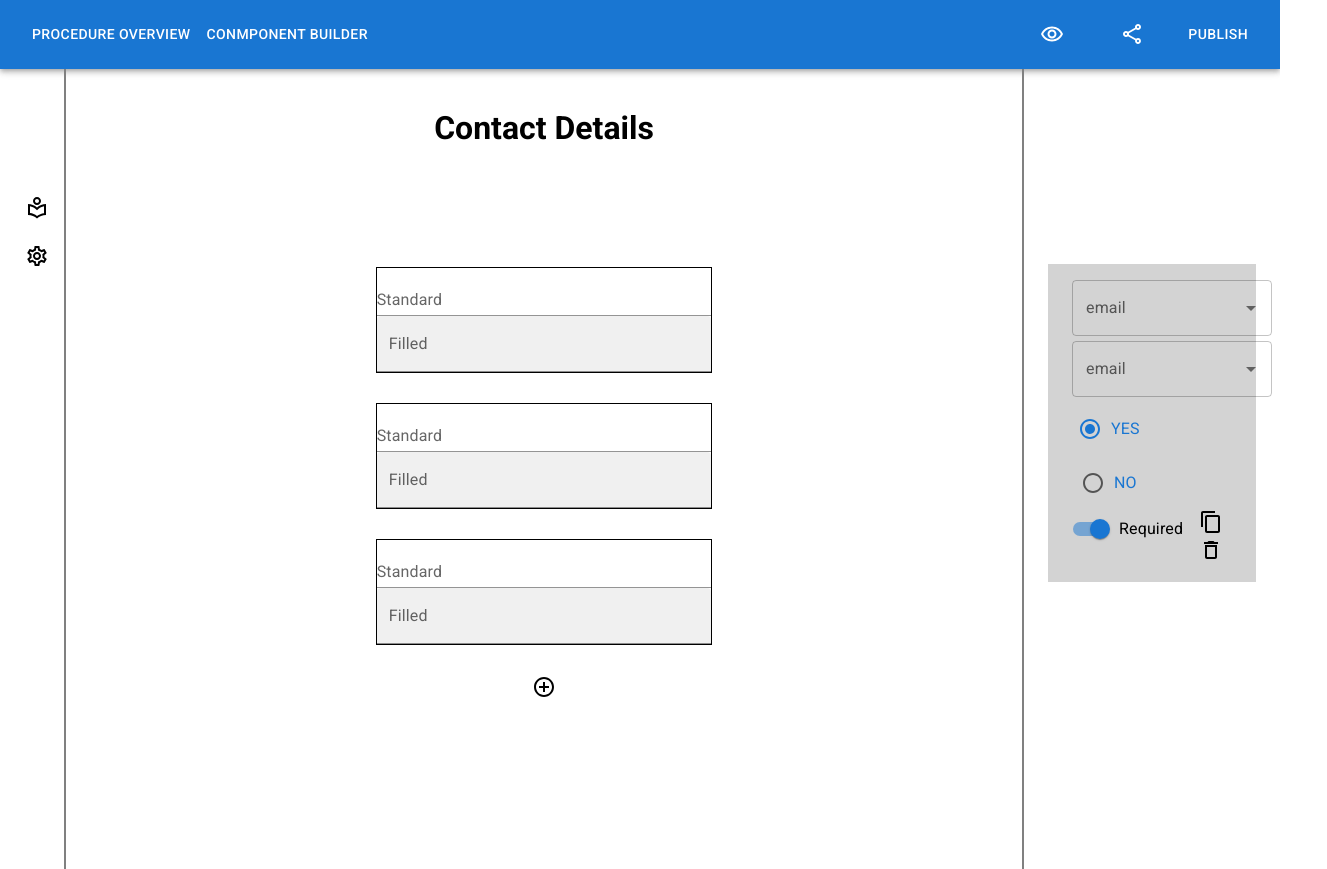
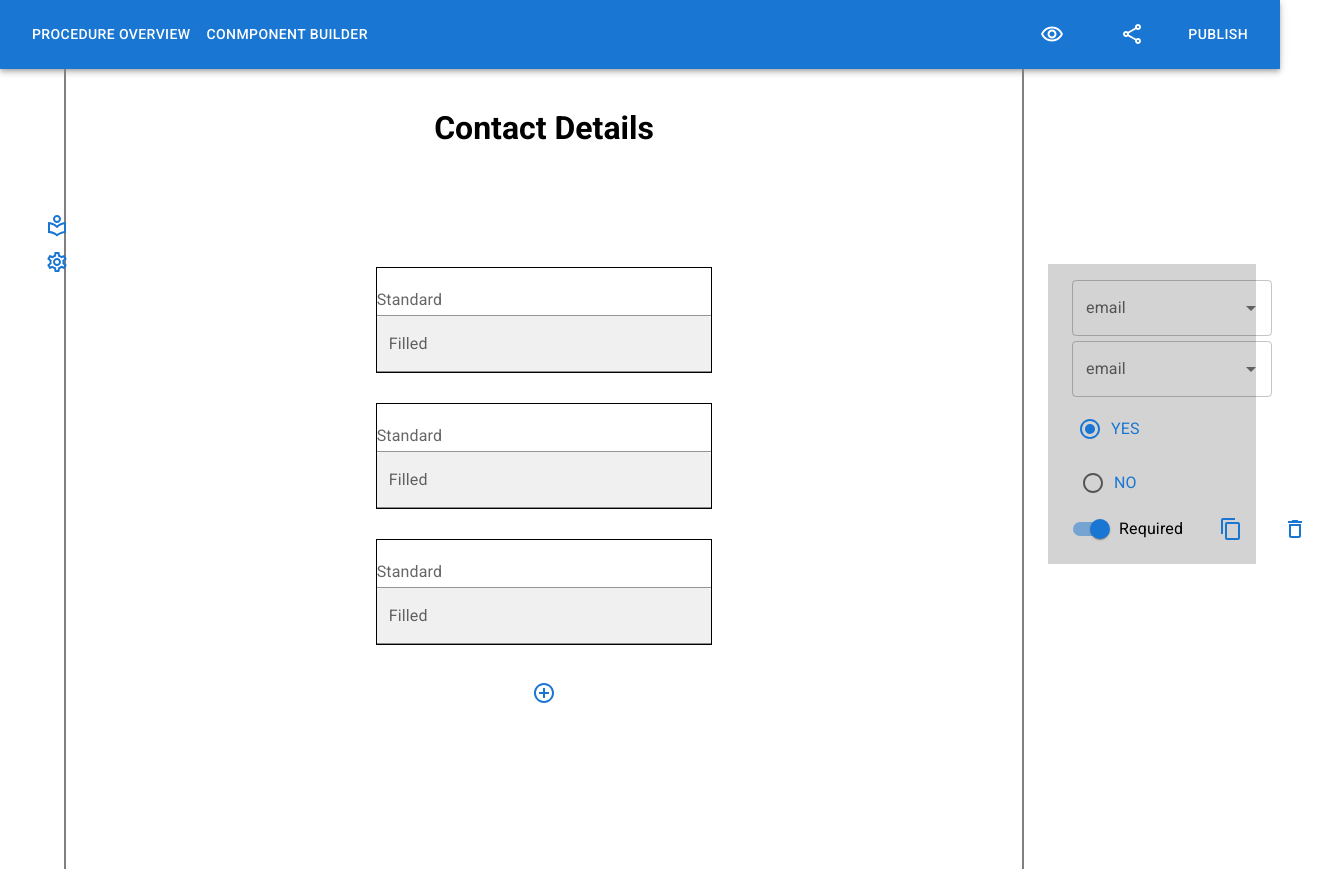
Before and after one commit to osoc22/project-digital-wallet, a React (Create React App) app: page /builder in a window 1280 px wide. Shown: the whole page, 1327 px wide, since content can reach past the window. Built offline with nearby package versions, Linux system fonts and the light colour scheme.

Commit message:
buttons added to icons

```diff
--- a/src/components/Builder.tsx
+++ b/src/components/Builder.tsx
@@ -7,13 +7,14 @@ import BuilderHelper from './BuilderHelper';
 import AddCircleOutlineIcon from '@mui/icons-material/AddCircleOutline';
 import LocalLibraryOutlinedIcon from '@mui/icons-material/LocalLibraryOutlined';
 import SettingsOutlinedIcon from '@mui/icons-material/SettingsOutlined';
+import Button from '@mui/material/Button';
 
 export default function ProcedureDesign() {
   return (
     <div className="builder-container">
       <div className="builder-sidebar">
-        <span className="builder-item"><LocalLibraryOutlinedIcon /></span>
-        <span className="builder-item"><SettingsOutlinedIcon /></span>
+        <Button className="builder-item"><LocalLibraryOutlinedIcon /></Button>
+        <Button className="builder-item"><SettingsOutlinedIcon /></Button>
       </div>
       <div className="builder-main">
         <div className='builder-title-section'>
@@ -31,7 +32,9 @@ export default function ProcedureDesign() {
           </Box>
         </div>
         <Box sx={{display:'flex', justifyContent:'center'}}>
-          <AddCircleOutlineIcon sx={{width:'60px'}} />
+          <Button>
+            <AddCircleOutlineIcon sx={{width:'60px'}} />
+          </Button>
         </Box>
       </div>
       <div className="builder-helper">
--- a/src/components/BuilderHelper.tsx
+++ b/src/components/BuilderHelper.tsx
@@ -5,7 +5,7 @@ import ControlledRadioButtonsGroup from './RadioButton';
 import SwitchLabels from './SwitchLabels';
 import ContentCopyIcon from '@mui/icons-material/ContentCopy';
 import DeleteOutlineIcon from '@mui/icons-material/DeleteOutline';
-
+import Button from '@mui/material/Button';
 
 export default function BuilderHelper() {
   return (
@@ -19,8 +19,8 @@ export default function BuilderHelper() {
         <div className='builder-helper-footer'>
           <SwitchLabels />
           <div className='builder-helper-footer-items'>
-            <span><ContentCopyIcon /></span>
-            <span><DeleteOutlineIcon /></span>
+            <Button><ContentCopyIcon /></Button>
+            <Button><DeleteOutlineIcon /></Button>
           </div>
         </div>
       </Box>
--- a/src/index.css
+++ b/src/index.css
@@ -49,9 +49,9 @@ body {
 }
 
 .builder-helper-footer-items {
-  align-self: center;
+  display: flex;
 }
 
-.builder-helper-footer-items span {
-  margin-right: 15px;
+.builder-helper-footer-items Button{
+
 }
```
